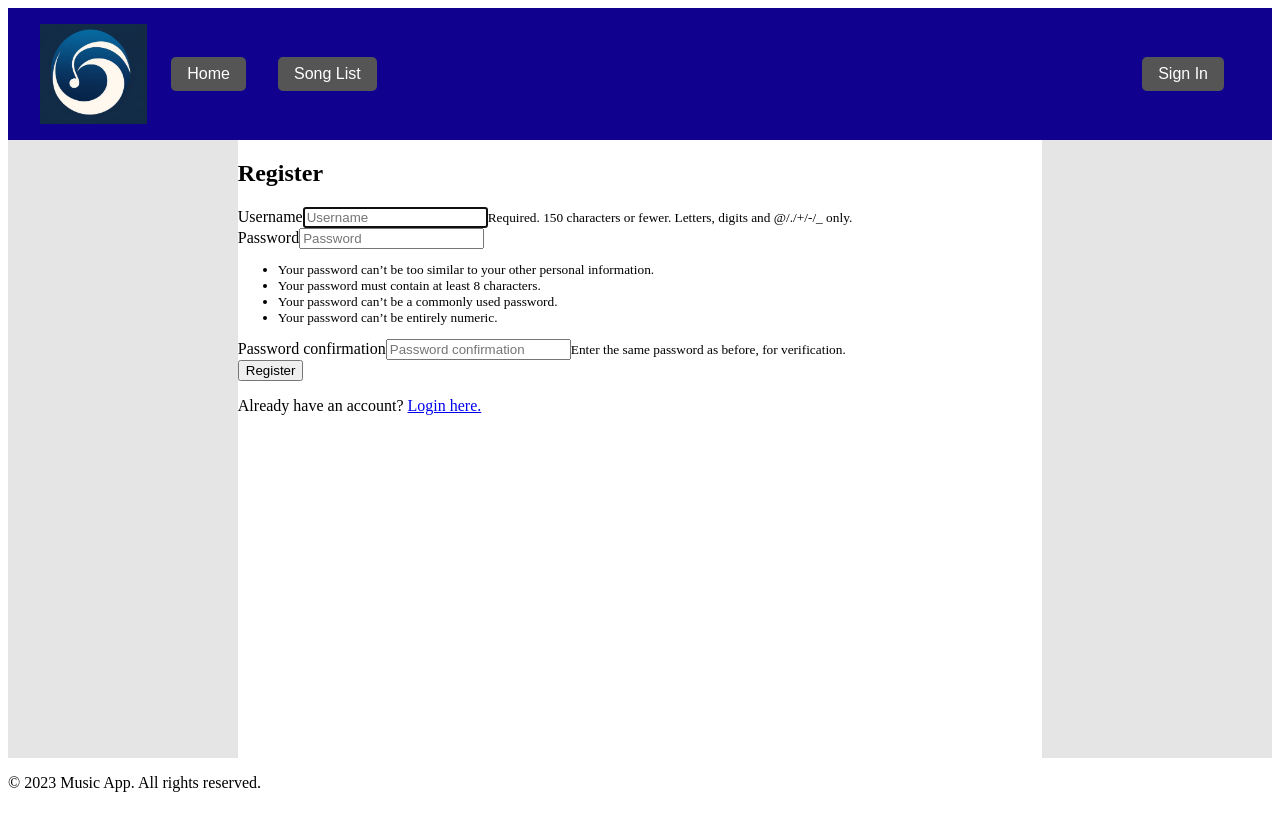
After one commit to gunnar0022/cs3300_Django_Project, a Django app: page /register/ in a window 1280 px wide. The commit adds this page. Run offline with Django 4.2, Linux system fonts and the light colour scheme; some libraries are stand-ins or nearby versions.

Commit message:
Users can now be created from the site

```diff
--- a/django_project/settings.py
+++ b/django_project/settings.py
@@ -47,6 +47,8 @@ INSTALLED_APPS = [
 AUTHENTICATION_BACKENDS = [
 'django.contrib.auth.backends.ModelBackend',
 ]
+
+AUTH_PROFILE_MODULE = 'your_app.UserProfile'
 
 
 MIDDLEWARE = [
--- a/music_app/templates/music_app/base_template.html
+++ b/music_app/templates/music_app/base_template.html
@@ -25,7 +25,7 @@
         <div class="spacer"></div>
 
         <!-- Sign In button on the far right -->
-        <a class="nav-link login-btn">Sign In</a>
+        <a class="nav-link" href="{% url 'login' %}">Sign In</a>
     </nav>
 
     <div class="content-wrapper">
--- /dev/null
+++ b/music_app/templates/music_app/register.html
@@ -0,0 +1,15 @@
+{% extends 'base_template.html' %}
+{% load static %}
+{% load django_bootstrap5 %}
+
+{% block content %}
+<div class="container mt-4">
+    <h2>Register</h2>
+    <form method="post" action="{% url 'register' %}">
+        {% csrf_token %}
+        {% bootstrap_form form %}
+        <button type="submit" class="btn btn-primary">Register</button>
+    </form>
+    <p>Already have an account? <a href="{% url 'login' %}">Login here.</a></p>
+</div>
+{% endblock %}
--- a/music_app/urls.py
+++ b/music_app/urls.py
@@ -1,17 +1,13 @@
 from django.urls import path
 from . import views
-
+from .views import login_request, register_request
 from django.http import HttpResponse
+from django.contrib.auth.views import LogoutView
 
 def my_view(request):
     return HttpResponse("Hello, World!")
 
 urlpatterns = [
-#path function defines a url pattern
-#'' is empty to represent based path to app
-# views.index is the function defined in views.py
-# name='index' parameter is to dynamically create url
-# example in html <a href="{% url 'index' %}">Home</a>.
 path('', views.HomeListView.as_view(), name='home'),
 path('songs/', views.SongListView.as_view(), name='song_list'),
 path('songs/add/', views.SongCreateView.as_view(), name='song_add'),
@@ -20,11 +16,13 @@ path('songs/<int:pk>/edit/', views.SongUpdateView.as_view(), name='song_edit'),
 path('songs/<int:pk>/delete/', views.SongDeleteView.as_view(), name='song_delete'),
 path('users/<int:pk>/', views.UserDetailView.as_view(), name='user_detail'),
 path('search/', views.song_search, name='song_search'),
-
 path('songs/', views.song_list, name='song_list'),  # This 'name' is used for the redirect
 path('songs/<int:song_id>/', views.song_detail, name='song_detail'),
 path('song/add/', views.add_song, name='song_add'),
 path('song/<int:song_id>/edit/', views.edit_song, name='song_edit'),
 path('song/<int:song_id>/delete/', views.delete_song, name='song_delete'),
+path('login/', login_request, name='login'),
+path('register/', register_request, name='register'),
+path('logout/', LogoutView.as_view(next_page='home'), name='logout'),
 
 ]
--- a/music_app/views.py
+++ b/music_app/views.py
@@ -3,12 +3,17 @@ from django.views.generic import ListView, DetailView, CreateView, UpdateView, D
 from django.db.models import Count
 from django.urls import reverse_lazy
 from django.urls import reverse
-from django.contrib.auth.decorators import login_required
+from django.contrib.auth.forms import AuthenticationForm, UserCreationForm
+from django.contrib.auth.models import User
 from django.contrib.auth.mixins import LoginRequiredMixin
-from .models import Song, User
+from django.contrib.auth import login, authenticate
+from .models import Song
 from .forms import SongDeleteForm
 from .forms import SongAddForm
 from .forms import SongEditForm
+from .models import UserProfile
+from django.views import generic
+
 
 
 
@@ -51,15 +56,15 @@ class SongDeleteView(LoginRequiredMixin, DeleteView):
     template_name = 'song_confirm_delete.html'
     success_url = reverse_lazy('song_list')
 
-# User Detail Page
+# UserProfile Detail Page
 class UserDetailView(DetailView):
-    model = User
+    model = UserProfile
     template_name = 'user_detail.html'
     context_object_name = 'user'
 
     def get_context_data(self, **kwargs):
         context = super().get_context_data(**kwargs)
-        user = get_object_or_404(User, pk=self.kwargs['pk'])
+        user = get_object_or_404(UserProfile, pk=self.kwargs['pk'])
         context['songs'] = user.songs.all()
         return context
 
@@ -114,4 +119,32 @@ def song_detail(request, song_id):
     return render(request, 'song_detail.html', {'song': song})
 
 
-# Additional functions or class-based views for login, logout, user management, etc. will be added accordingly.
+# Login view
+def login_request(request):
+    if request.method == 'POST':
+        form = AuthenticationForm(request, data=request.POST)
+        if form.is_valid():
+            username = form.cleaned_data.get('username')
+            password = form.cleaned_data.get('password')
+            user = authenticate(username=username, password=password)
+            if user is not None:
+                login(request, user)
+                return redirect('home')  # Redirect to home page or wherever you want
+    else:
+        form = AuthenticationForm()
+    return render(request, 'login.html', {'form': form})
+
+# Registration view
+def register_request(request):
+    if request.method == 'POST':
+        form = UserCreationForm(request.POST)
+        if form.is_valid():
+            form.save()
+            username = form.cleaned_data.get('username')
+            password = form.cleaned_data.get('password1')
+            user = authenticate(username=username, password=password)
+            login(request, user)
+            return redirect('home')  # Redirect to home page or wherever you want
+    else:
+        form = UserCreationForm()
+    return render(request, 'register.html', {'form': form})
```
Also changed, not shown: music_app/admin.py (+18 -2 lines), music_app/models.py (+8 -6 lines), music_app/templates/music_app/login.html (added, +15 -0 lines), music_app/migrations/0002_userprofile_delete_user_alter_song_users.py (added), music_app/tests/tests.py (line endings or trailing spaces).
